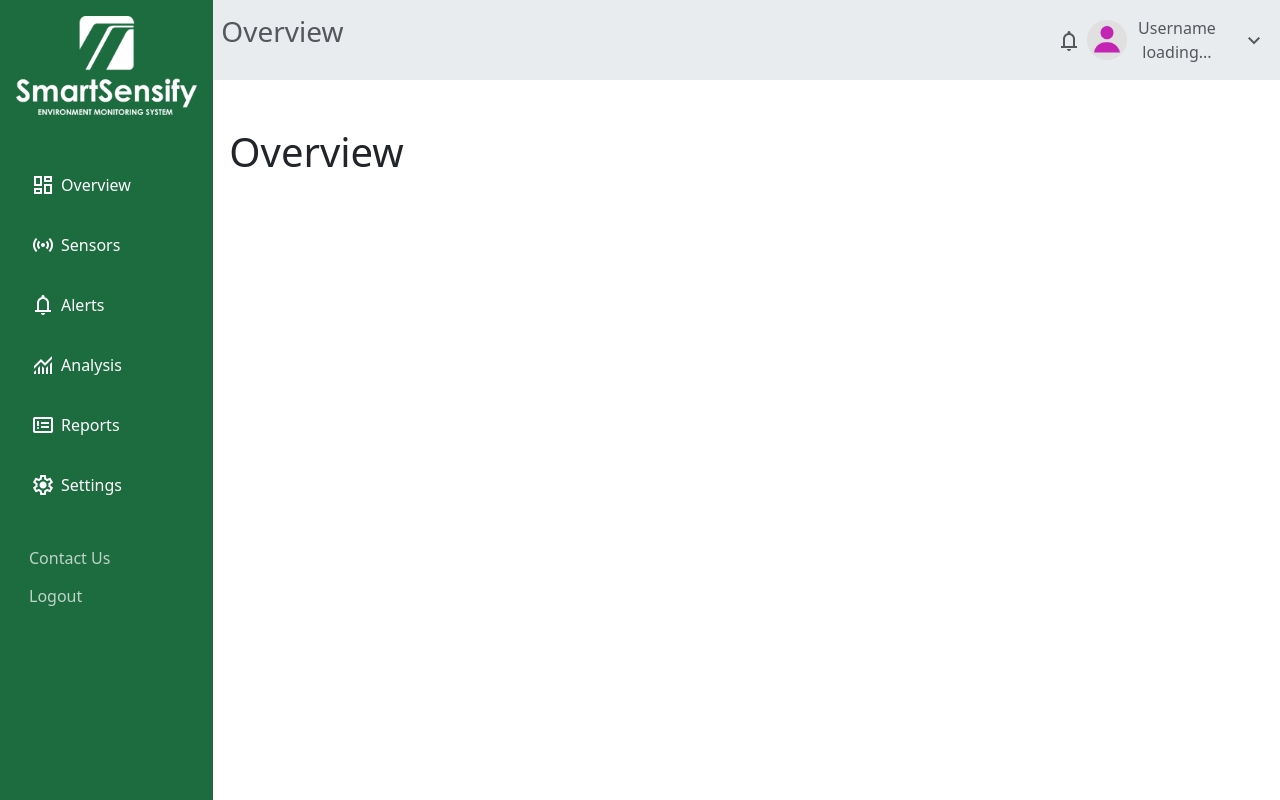
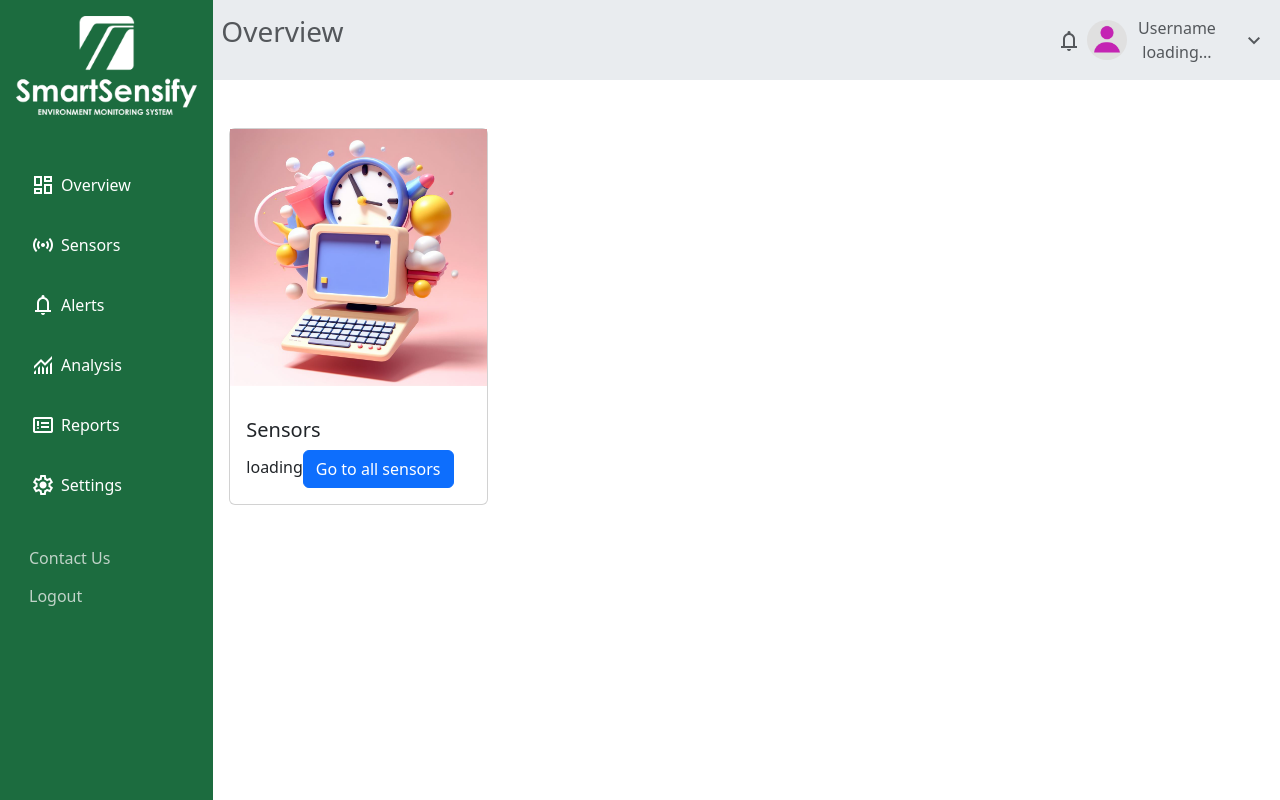
Before and after one commit to SmartSensify/SmartSensify-WebApp, a React (Create React App) app: page /dashboard/overview in a window 1280 px wide. Built offline with nearby package versions, Linux system fonts and the light colour scheme; no server answers; sample sign-in values are in the browser's storage; what axios-cache-interceptor would draw is missing.

Commit message:
Overview page added

```diff
--- /dev/null
+++ b/src/pages/Dashboard/Elements/OverviewPageElement.tsx
@@ -0,0 +1,60 @@
+import React, { useState, useEffect } from 'react';
+import { getAllSensors } from '../../../utils/api';
+import Sensor from '../../../interfaces/Sensor';
+import { Link } from 'react-router-dom';
+
+interface ChildProps {
+}
+
+const OverviewPageElement: React.FC<ChildProps> = () => {
+    // const [allSensors, setAllSensors] = useState<Sensor[] | undefined>([]);
+
+    // useEffect(() => {
+    //     const fetchSensors = async () => {
+    //         try {
+    //             let sensors = await getAllSensors();
+    //             setAllSensors(sensors);
+    //             console.log(allSensors);
+    //         } catch (error) {
+    //             console.error('Error fetching sensors:', error);
+    //         }
+    //     };
+
+    //     fetchSensors();
+    // }, []);
+
+    // useEffect(() => {
+    //     console.log("gwtsgb"+allSensors);
+    // }, [allSensors]);
+    const [allSensors, setAllSensors] = useState<any | undefined>([]);
+    const fetchData = async (useCache: boolean = true) => {
+        try {
+            setAllSensors(await getAllSensors());
+        } catch (error) {
+            console.error('Error fetching data:', error);
+        }
+    };
+
+    useEffect(() => {
+        fetchData();
+        console.log(allSensors);
+    }, []);
+
+    return (
+        <div className="card w-25">
+            <img id="image-sensor" className="img-fluid mb-3 noselect" src="/images/sensor_image.png" alt="Logo" />
+            <div className="card-body">
+                <h5 className="card-title">Sensors</h5>
+                {allSensors ?
+                allSensors ? (
+                    <p className="card-text">You have a total of {allSensors?.sensors?.length} sensors</p>
+                ) : (
+                    <p className="card-text">You don't have any sensors</p>
+                ):'loading'}
+                <Link to="/dashboard/groups"><a href="#" className="btn btn-primary">Go to all sensors</a></Link>
+            </div>
+        </div>
+    );
+}
+
+export default OverviewPageElement;
--- a/src/pages/Dashboard/Overview.tsx
+++ b/src/pages/Dashboard/Overview.tsx
@@ -1,11 +1,21 @@
 import React, { useState, useEffect } from 'react';
+import OverviewPageElement from './Elements/OverviewPageElement';
+import { getLoggedUserData } from '../../utils/api';
 
 const Overview: React.FC = () => {
+    // const [currentUser, setCurrentUser] = useState<any>(null);
+
+    // useEffect(() => {
+    //     const fetchUserData = async () => {
+    //     const response = await getLoggedUserData();
+    //     setCurrentUser(response.data);
+    //     }
+    //     fetchUserData();
+    // });
 
     return (
         <div id="main-content" data-name="Overview">
-            <h1>Overview</h1>
-
+            <OverviewPageElement />
         </div>
     );
 }
--- a/src/utils/api.ts
+++ b/src/utils/api.ts
@@ -73,6 +73,11 @@ export const getAllSensorsByGroup = async (groupId: String): Promise<Sensor[] |
     return cacheAllSensors(groupId);
 };
 
+export const getAllSensors = async (): Promise<Sensor[] | undefined> => {
+    const response = apiRequest<Sensor[]>('get', `${BASE_URL}/sensors?showOwned=true`, { }, ()=>{}, '',false);
+    return response;
+}
+
 // TODO: Function for refactorization
 export const getPublicSensors = async (): Promise<Sensor[]> => {
     try {
@@ -91,7 +96,8 @@ const apiRequest = async <T>(
     url: string,
     data: object,
     callback: () => void,
-    requestId: string = ''
+    requestId: string = '',
+    showAlertFlag = true,
 ): Promise<T | undefined> => {
     if (!checkAuthentication()) return undefined;
     try {
@@ -106,7 +112,7 @@ const apiRequest = async <T>(
 
         const response = await axios(config);
 
-        showAlert({
+        if (showAlertFlag)showAlert({
             Header: 'Success',
             Message: `${(data as Group).name || ''} ${getSuccessMessage(method)}`,
             Type: 'success',
```
Also changed, not shown: public/images/sensor_image.png (added).
